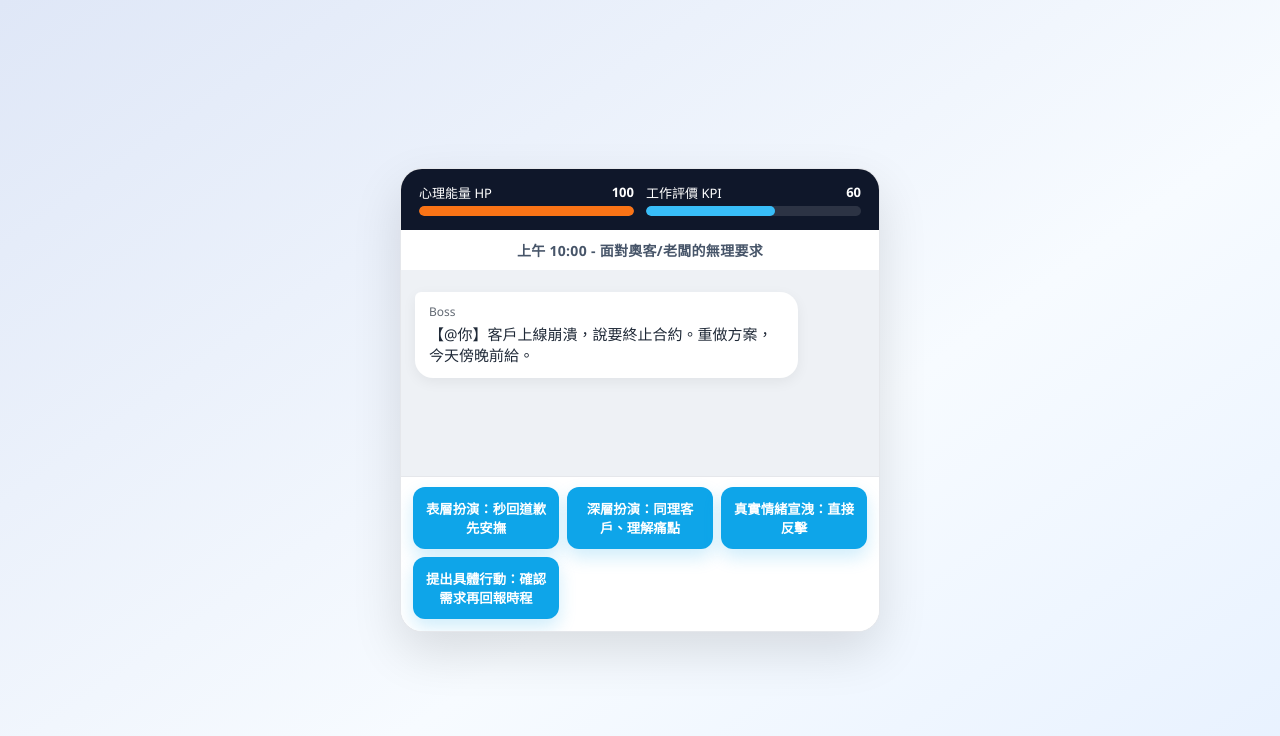
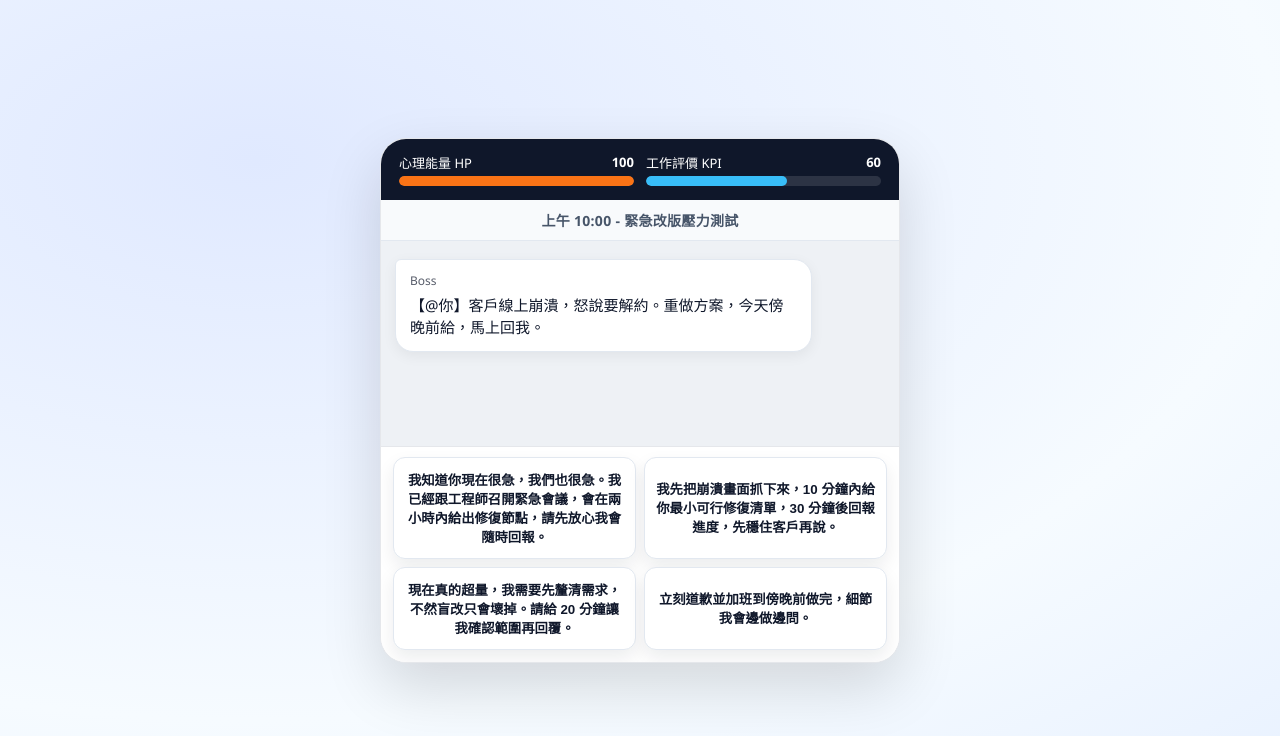
Before and after one commit to budalogy/emotional-process, a plain HTML site: page index.html in a window 1280 px wide. Drawn offline with Linux system fonts and the light colour scheme.

Commit message:
Adjust modal dismissal and option styling

```diff
--- a/index.html
+++ b/index.html
@@ -17,19 +17,19 @@
     body {
       margin: 0;
       font-family: 'Noto Sans TC', 'Segoe UI', system-ui, sans-serif;
-      background: linear-gradient(145deg, #dfe7f7 0%, #f7fbff 60%, #e7f1ff 100%);
+      background: radial-gradient(160% 140% at 20% 20%, #e0e9ff 0%, #f6fbff 50%, #dbe8ff 100%);
       color: var(--text);
       display: flex;
       align-items: center;
       justify-content: center;
       min-height: 100vh;
-      padding: 16px;
+      padding: 18px;
     }
     .phone {
-      width: min(480px, 100%);
+      width: min(520px, 100%);
       background: #fff;
-      border-radius: 22px;
-      box-shadow: 0 20px 50px rgba(0,0,0,0.12);
+      border-radius: 26px;
+      box-shadow: 0 24px 60px rgba(0,0,0,0.14);
       overflow: hidden;
       display: flex;
       flex-direction: column;
@@ -57,26 +57,64 @@
     .bar.kpi span { background: #38bdf8; }
     .label { display: flex; justify-content: space-between; font-size: 13px; }
 
+    .stage {
+      text-align: center;
+      padding: 10px;
+      font-weight: 700;
+      font-size: 14px;
+      color: #475569;
+      letter-spacing: 0.3px;
+      background: #f8fafc;
+      border-bottom: 1px solid #e2e8f0;
+    }
+
     .chat {
       flex: 1;
       background: var(--bg);
       padding: 14px 14px 90px;
       overflow-y: auto;
       position: relative;
+      display: flex;
+      flex-direction: column;
+      gap: 6px;
     }
     .bubble {
       max-width: 85%;
       padding: 12px 14px;
       border-radius: 18px;
-      margin: 8px 0;
+      margin: 4px 0;
       position: relative;
-      line-height: 1.4;
+      line-height: 1.5;
       font-size: 15px;
       box-shadow: 0 4px 14px rgba(0,0,0,0.06);
     }
-    .bubble.left { background: #fff; align-self: flex-start; border-top-left-radius: 6px; }
-    .bubble.right { background: #dcfce7; align-self: flex-end; border-top-right-radius: 6px; color: #0f172a; }
+    .bubble.left { background: #fff; align-self: flex-start; border-top-left-radius: 6px; color: #0f172a; border: 1px solid #e2e8f0; }
+    .bubble.right { background: #fff; align-self: flex-end; border-top-right-radius: 6px; color: #0f172a; border: 1px solid #cbd5e1; }
     .sender { font-size: 12px; opacity: 0.7; margin-bottom: 4px; }
+
+    .typing {
+      display: none;
+      align-items: center;
+      gap: 8px;
+      padding: 6px 10px;
+      background: rgba(255,255,255,0.6);
+      border-radius: 12px;
+      width: fit-content;
+      margin: 6px 0;
+      color: #475569;
+      font-size: 13px;
+    }
+    .typing .dot {
+      width: 8px;
+      height: 8px;
+      background: #94a3b8;
+      border-radius: 50%;
+      animation: blink 1.4s infinite;
+    }
+    .typing .dot:nth-child(2) { animation-delay: 0.2s; }
+    .typing .dot:nth-child(3) { animation-delay: 0.4s; }
+
+    @keyframes blink { 0%, 80%, 100% { opacity: 0.3; } 40% { opacity: 1; } }
 
     .options {
       position: sticky;
@@ -84,56 +122,24 @@
       background: #fff;
       padding: 10px 12px 12px;
       display: grid;
-      grid-template-columns: repeat(auto-fit, minmax(120px, 1fr));
+      grid-template-columns: repeat(auto-fit, minmax(180px, 1fr));
       gap: 8px;
       border-top: 1px solid #e5e7eb;
     }
     .options button {
-      border: none;
+      border: 1px solid #e2e8f0;
       border-radius: 12px;
       padding: 12px 10px;
-      background: #0ea5e9;
-      color: #fff;
+      background: #fff;
+      color: #0f172a;
       font-weight: 600;
       cursor: pointer;
-      transition: transform 0.1s ease, box-shadow 0.2s ease, background 0.2s ease;
-      box-shadow: 0 8px 18px rgba(14,165,233,0.2);
+      transition: transform 0.1s ease, box-shadow 0.2s ease, background 0.2s ease, border-color 0.2s ease;
+      box-shadow: 0 8px 18px rgba(15,23,42,0.08);
     }
-    .options button:hover { transform: translateY(-1px); }
-    .options button:active { transform: translateY(0); box-shadow: 0 4px 10px rgba(0,0,0,0.12); }
-    .options button:disabled { background: #cbd5e1; color: #475569; cursor: not-allowed; box-shadow: none; }
-
-    .stage {
-      text-align: center;
-      padding: 10px;
-      font-weight: 700;
-      font-size: 14px;
-      color: #475569;
-      letter-spacing: 0.3px;
-    }
-
-    .modal-backdrop {
-      position: fixed;
-      inset: 0;
-      background: rgba(0,0,0,0.45);
-      display: none;
-      align-items: center;
-      justify-content: center;
-      padding: 16px;
-      z-index: 10;
-    }
-    .modal {
-      background: #fff;
-      border-radius: 18px;
-      max-width: 520px;
-      width: 100%;
-      padding: 20px;
-      box-shadow: 0 16px 40px rgba(0,0,0,0.25);
-      position: relative;
-    }
-    .modal h3 { margin-top: 0; margin-bottom: 8px; }
-    .modal p { margin: 6px 0; line-height: 1.5; }
-    .modal button { margin-top: 12px; width: 100%; padding: 10px; border-radius: 10px; border: none; background: #0ea5e9; color: #fff; font-weight: 700; cursor: pointer; }
+    .options button:hover { transform: translateY(-1px); border-color: #cbd5e1; box-shadow: 0 10px 22px rgba(15,23,42,0.12); }
+    .options button:active { transform: translateY(0); box-shadow: 0 4px 10px rgba(0,0,0,0.08); }
+    .options button:disabled { background: #f8fafc; color: #475569; cursor: not-allowed; box-shadow: none; }
 
     .ending {
       padding: 16px;
@@ -169,100 +175,117 @@
       </div>
     </header>
 
-    <div class="stage" id="stageInfo">上午 10:00 - 面對奧客/老闆的無理要求</div>
-    <div class="chat" id="chat"></div>
+    <div class="stage" id="stageInfo">上午 10:00 - 緊急改版壓力測試</div>
+    <div class="chat" id="chat">
+      <div class="typing" id="typing">
+        <span id="typingSender">Boss</span>
+        <div class="dot"></div><div class="dot"></div><div class="dot"></div>
+      </div>
+    </div>
     <div class="options" id="options"></div>
     <div class="ending hidden" id="ending"></div>
   </div>
 
-  <div class="modal-backdrop" id="modal">
-    <div class="modal">
-      <h3>心理學小教室</h3>
-      <p id="modalText"></p>
-      <button id="closeModal">了解，繼續前進</button>
+  <div class="modal-backdrop" id="modal" style="display:none; position:fixed; inset:0; background:rgba(15,23,42,0.45); align-items:center; justify-content:center; padding:18px; z-index:20;">
+    <div class="modal" style="background:#fff; border-radius:18px; max-width:520px; width:100%; padding:20px; box-shadow:0 16px 40px rgba(0,0,0,0.25); position:relative;">
+      <h3 style="margin-top:0; margin-bottom:8px;">心理學小教室</h3>
+      <p id="modalText" style="margin:6px 0; line-height:1.5;"></p>
+      <button id="closeModal" style="margin-top:12px; width:100%; padding:10px; border-radius:10px; border:none; background:#0ea5e9; color:#fff; font-weight:700; cursor:pointer;">了解，繼續前進</button>
     </div>
   </div>
 
   <script>
     const stages = [
       {
-        time: '上午 10:00 - 面對奧客/老闆的無理要求',
+        time: '上午 10:00 - 緊急改版壓力測試',
         sender: 'Boss',
-        msg: '【@你】客戶上線崩潰，說要終止合約。重做方案，今天傍晚前給。',
+        msg: '【@你】客戶線上崩潰，怒說要解約。重做方案，今天傍晚前給，馬上回我。',
         options: [
           {
-            label: '表層扮演：秒回道歉先安撫',
-            hp: -20, kpi: 10,
-            feedback: '你選擇了「表層扮演」。外在表現與內在情緒不一致，產生情緒失調 (Emotional Dissonance)。雖然迎合了老闆的情緒勞動要求，KPI 上升，但 HP 大幅消耗。'
+            label: '我知道你現在很急，我們也很急。我已經跟工程師召開緊急會議，會在兩小時內給出修復節點，請先放心我會隨時回報。',
+            hp: -8, kpi: 12,
+            theory: '同理＋信任修復：降低威脅感並重建合作基調。',
+            feedback: '你先同理、再交代行動與時程。這兼顧情緒安全與工作控制感，KPI 提升且 HP 只小幅下降。'
           },
           {
-            label: '深層扮演：同理客戶、理解痛點',
-            hp: -10, kpi: 12,
-            feedback: '你進行「深層扮演」，先請客戶描述崩潰畫面與需求，降低情緒失調。這屬於較健康的情緒勞動形式，KPI 獲得更明顯提升，HP 只小幅減少。'
+            label: '我先把崩潰畫面抓下來，10 分鐘內給你最小可行修復清單，30 分鐘後回報進度，先穩住客戶再說。',
+            hp: -6, kpi: 15,
+            theory: '問題聚焦式應對：以可交付的節點拆解壓力。',
+            feedback: '你迅速明確化下一步與回報時間，降低不確定性。KPI 大幅上升，HP 消耗有限。'
           },
           {
-            label: '真實情緒宣洩：直接反擊',
-            hp: 5, kpi: -30,
-            feedback: '你表達了真實情緒，短暫釋放壓力 (HP 回升)。但在高權力距離情境下，這破壞工作關係，KPI 大幅下降，幾乎是職場自殺。'
+            label: '現在真的超量，我需要先釐清需求，不然盲改只會壞掉。請給 20 分鐘讓我確認範圍再回覆。',
+            hp: 5, kpi: -20,
+            theory: '界線管理＋期望澄清：先保護身心再談交付。',
+            feedback: '你先守住界線、避免過度承諾，HP 上升但 KPI 下降，須靠後續補回績效。'
           },
           {
-            label: '提出具體行動：確認需求再回報時程',
-            hp: -8, kpi: 15,
-            feedback: '你運用「問題聚焦式應對」，先確認復原範圍、開單追蹤並給出 2 小時內的初步回覆時程。客戶緊張感下降，KPI 提升，同時 HP 只被適度消耗。'
+            label: '立刻道歉並加班到傍晚前做完，細節我會邊做邊問。',
+            hp: -18, kpi: 10,
+            theory: '表層扮演＋過度承諾：以犧牲自我換取短期認可。',
+            feedback: '你用高強度補償換取 KPI，但因情緒失調與加班，HP 大幅流失。'
           }
         ]
       },
       {
-        time: '下午 3:00 - 茶水間的情緒風暴',
+        time: '下午 3:00 - 茶水間抱怨風暴',
         sender: '同事 A',
         msg: '老闆又臨時改需求，昨天加班白做！這公司根本沒流程，你不覺得嗎？',
         options: [
           {
-            label: '情緒傳染：一起抱怨加碼吐槽',
-            hp: -25, kpi: 0,
-            feedback: '你讓自己陷入「情緒傳染」(Emotional Contagion)，與同事 A 的憤怒共鳴。雖然 KPI 不變，但長時間負面情緒耗竭讓 HP 大幅下降。'
+            label: '我理解你很悶，先喝口水，我們一起把重做的重點寫下來，等一下去對需求。',
+            hp: -4, kpi: 8,
+            theory: '同理＋轉向行動：讓情緒落地到可控任務。',
+            feedback: '你接住情緒、引導到行動。HP 小幅下降，KPI 提升，團隊合作感上升。'
           },
           {
-            label: '同理關懷：溫柔聆聽並確認感受',
-            hp: -5, kpi: 5,
-            feedback: '你展現「同理關懷」，肯定同事的感受但保持界線。這提升人際連結 (KPI 小幅上升)，同時只消耗少量情緒能量。'
+            label: '太扯了啦，我昨天也白做！乾脆不要理他，直接照舊版上線算了。',
+            hp: -22, kpi: -8,
+            theory: '情緒傳染：負面共鳴導致動機與評價雙跌。',
+            feedback: '你被情緒帶走，HP 大量消耗且 KPI 下滑，因為缺乏正面行動。'
           },
           {
-            label: '尋求工具支持：找 B 前輩討論流程',
-            hp: 0, kpi: 10,
-            feedback: '你避開負面情緒，轉向同事 B 的「工具性/資訊性支持」。透過實質協助提升 KPI，同時維持 HP。這是健康的資源獲取策略。'
+            label: '我約 B 前輩一起看流程，找最快的修法，你要一起來嗎？',
+            hp: 0, kpi: 12,
+            theory: '工具性支持：向資源豐富者求助以縮短痛苦。',
+            feedback: '你避開抱怨，轉向資源。KPI 明顯增加，HP 維持穩定。'
           },
           {
-            label: '轉移情緒：先倒杯水、走到戶外再談',
-            hp: 8, kpi: -3,
-            feedback: '你採用「情緒調節」策略，帶同事暫時離開高壓環境，讓杏仁核降溫。HP 回升，但因未立即處理任務，KPI 略為下降。'
+            label: '先深呼吸，我們走到外面散 5 分鐘，等心情平穩再談。',
+            hp: 10, kpi: -3,
+            theory: '情緒調節：暫離情境降低杏仁核反應。',
+            feedback: '你先處理情緒，HP 上升，但暫停任務讓 KPI 略降。'
           }
         ]
       },
       {
-        time: '晚上 10:30 - 數位界線的崩解',
+        time: '晚上 10:30 - 數位界線攻防',
         sender: 'Boss',
         msg: '客戶要明早審核，報告立刻改完、簡報要上架到雲端。現在就更新！',
         options: [
           {
-            label: '隨時待命：立刻改到半夜',
-            hp: -30, kpi: 15,
-            feedback: '你選擇「隨時待命」(Always-on)。這種數位監控文化模糊公私界線，雖讓 KPI 大增，但 HP 被嚴重透支，可能走向倦怠。'
+            label: '我現在開始改，半夜前把全部修好，你如果需要隨時找我。',
+            hp: -28, kpi: 15,
+            theory: 'Always-on 文化：短期迎合、長期透支。',
+            feedback: '你選擇徹夜加班，KPI 大增，但 HP 嚴重透支，倦怠風險升高。'
           },
           {
-            label: '設立界線：明天上班時間給定稿',
-            hp: 10, kpi: -10,
-            feedback: '你透過「界線管理」維護私人時間，HP 回升。短期看 KPI 下滑，但長期有助於預防情緒耗竭，維持健康。'
+            label: '我可以先在 30 分鐘內上傳快速修正版，明早 9:30 送完整版，你方便嗎？',
+            hp: -6, kpi: 14,
+            theory: '分段交付＋SLA：用明確承諾換取喘息時間。',
+            feedback: '你提出分階段交付，兼顧速度與品質。KPI 提升，HP 只小幅下降。'
           },
           {
-            label: '委婉拖延：折衷談判改到午夜前',
-            hp: -5, kpi: -5,
-            feedback: '你選擇「委婉拖延」，試圖協商。這在數位邊界管理上是折衷策略：KPI 小幅下降，HP 也略為消耗。'
+            label: '今天已經 10 點半，我明天一早優先處理，保證 11 點前給定稿。現在我要休息了。',
+            hp: 12, kpi: -12,
+            theory: '數位邊界管理：先守住睡眠與恢復。',
+            feedback: '你劃定下班界線，HP 回升，但 KPI 短期下降，需要後續補救。'
           },
           {
-            label: '設定SLA：先交快速修正，明早補完整版',
-            hp: -8, kpi: 12,
-            feedback: '你提出「分段交付」的 SLA，承諾 30 分鐘內上傳急修版本，上午補上完整版。這降低衝突、維持專業，KPI 提升且 HP 消耗有限。'
+            label: '我先確認你最在意的修改點是哪些？如果只要封面與重點頁，我可以 1 小時完成。',
+            hp: -10, kpi: 10,
+            theory: '需求澄清＋協商：鎖定高影響頁面以減少情緒耗損。',
+            feedback: '你用詢問與切分範圍來降低工作量，KPI 上升，HP 有一定消耗但可控制。'
           }
         ]
       }
@@ -279,6 +302,8 @@
     const modal = document.getElementById('modal');
     const modalText = document.getElementById('modalText');
     const closeModal = document.getElementById('closeModal');
+    const typing = document.getElementById('typing');
+    const typingSender = document.getElementById('typingSender');
 
     let hp = 100;
     let kpi = 60;
@@ -301,40 +326,63 @@
       chat.scrollTop = chat.scrollHeight;
     }
 
+    function showTyping(sender) {
+      typingSender.textContent = sender;
+      typing.style.display = 'inline-flex';
+      chat.scrollTop = chat.scrollHeight;
+    }
+
+    function hideTyping() {
+      typing.style.display = 'none';
+    }
+
+    function disableOptions(disabled) {
+      Array.from(options.querySelectorAll('button')).forEach(btn => btn.disabled = disabled);
+    }
+
     function showOptions(stage) {
       options.innerHTML = '';
-      stage.options.forEach((opt, idx) => {
+      stage.options.forEach((opt) => {
         const btn = document.createElement('button');
         btn.textContent = opt.label;
         btn.onclick = () => handleChoice(opt, stage.sender);
         options.appendChild(btn);
       });
       stageInfo.textContent = stage.time;
-      addBubble(stage.msg, stage.sender);
+      showTyping(stage.sender);
+      setTimeout(() => {
+        hideTyping();
+        addBubble(stage.msg, stage.sender);
+      }, 600);
     }
 
     function handleChoice(choice, sender) {
+      disableOptions(true);
       addBubble(choice.label, '你', true);
       hp += choice.hp;
       kpi += choice.kpi;
       updateBars();
-      showFeedback(choice.feedback);
+      showFeedback(choice.feedback, choice.theory);
       currentStage++;
       if (checkEnding()) return;
       if (currentStage < stages.length) {
-        setTimeout(() => showOptions(stages[currentStage]), 400);
+        setTimeout(() => {
+          disableOptions(false);
+          showOptions(stages[currentStage]);
+        }, 400);
       } else {
         showFinal();
       }
     }
 
-    function showFeedback(text) {
-      modalText.textContent = text + ' (概念：情緒勞動 / 情緒傳染 / 工具性支持 / 公私界線)';
+    function showFeedback(text, theory) {
+      modalText.innerHTML = `${text}<br><small style="color:#475569">理論依據：${theory || '情緒勞動 / 情緒傳染 / 工具性支持 / 公私界線'}</small>`;
       modal.style.display = 'flex';
     }
 
     closeModal.addEventListener('click', () => {
       modal.style.display = 'none';
+      disableOptions(false);
       checkEnding();
     });
 
@@ -367,15 +415,15 @@
       ending.classList.remove('hidden');
       const balance = hp >= 50 && kpi >= 60;
       const msg = balance
-        ? '恭喜！你在情緒勞動與職場期待間找到平衡，成功守住心理邊界。'
+        ? '恭喜！你在情緒勞動與職場期待間找到平衡，心理能量與 KPI 皆達標。'
         : '今天暫時度過，但情緒管理與邊界感需要持續調整。';
       ending.innerHTML = `
         <div class="tag">📊 收尾</div>
         <h2>${msg}</h2>
         <p>最終 HP：${hp} ｜ KPI：${kpi}</p>
-        <p>反思：維持情緒界線 (Boundary Management)、適度深層扮演、尋求工具性支持，能避免情緒傳染與耗竭。</p>
+        <p>反思：觀察每次對話的理論依據，調整回覆方式，就能兼顧心理能量與 KPI。</p>
       `;
-      stageInfo.textContent = '— 今日結束，明天繼續學習邊界管理 —';
+      stageInfo.textContent = '— 今日結束，明天繼續練習邊界管理 —';
     }
 
     // init
```
